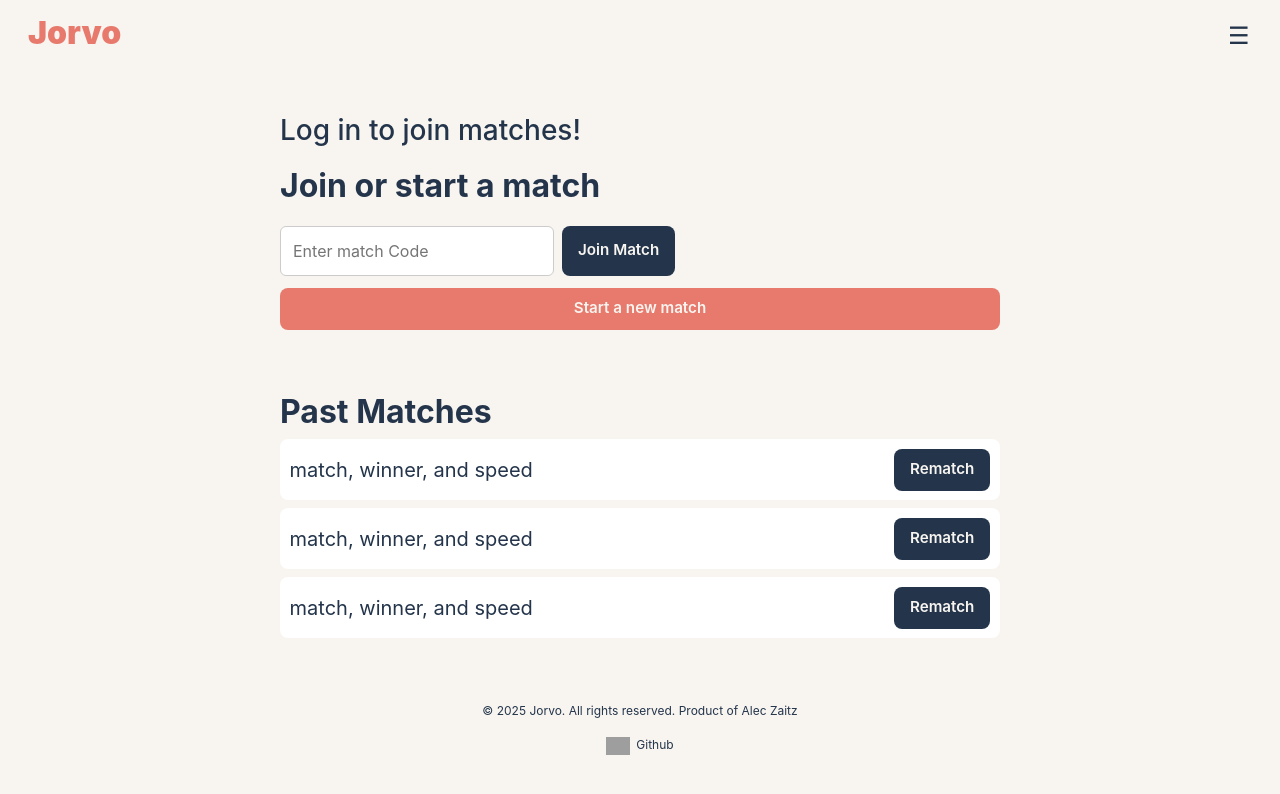
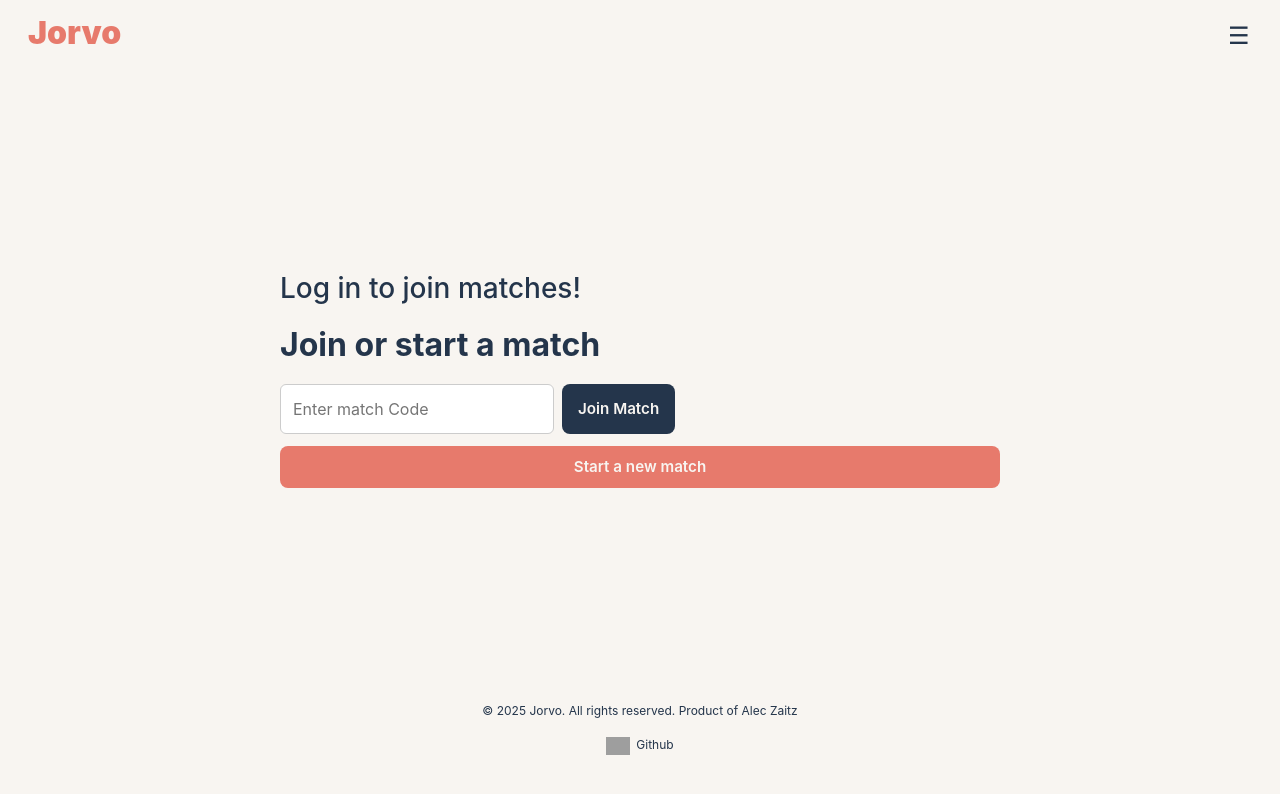
Before and after one commit to aleczaitz/startup, a React (Vite) app: page /home in a window 1280 px wide. Shown: the top 794 px of the page. Built offline with nearby package versions, Linux system fonts and the light colour scheme; grey boxes are pictures that could not be loaded.

Commit message:
added fake data to be loaded into the home page

```diff
--- /dev/null
+++ b/matches.json
@@ -0,0 +1,23 @@
+[
+    {
+        "id": 1234,
+        "player1": "Alec",
+        "player2": "Jordan",
+        "winner": "Alec",
+        "duration": "5m 32s"
+    },
+    {
+        "id": 1235,
+        "player1": "Alec",
+        "player2": "Taylor",
+        "winner": "Taylor",
+        "duration": "3m 45s"
+    },
+    {
+        "id": 1236,
+        "player1": "Alec",
+        "player2": "Morgan",
+        "winner": "Alec",
+        "duration": "4m 10s"
+    }
+]
--- a/src/friends/friends.jsx
+++ b/src/friends/friends.jsx
@@ -5,6 +5,7 @@ export function Friends() {
   return (
         <main>
             <section className="addFriendSection">
+                {}
                 <h2>Friends</h2>
                 <input type="text" placeholder="Enter Friend's Name" className="friendInput"/>
                 <button className="accentButton">Add Friend</button>
--- a/src/home/home.jsx
+++ b/src/home/home.jsx
@@ -1,7 +1,13 @@
 import React from 'react';
 import './home.css';
+import matchesData from '../../matches.json';
 
 export function Home({user}) {
+
+  const matches = () => {
+
+  }
+
   return (
     <main>
         <section className="matchStartSection">
@@ -13,14 +19,17 @@ export function Home({user}) {
             </div>
             <button className="accentButton">Start a new match</button>
         </section>
-        <section className="listSection">
+        {user && <section className="listSection">
             <h2>Past Matches</h2>
             <ul>
-                <li className="listItem">match, winner, and speed <button className="primaryButton">Rematch</button></li>
-                <li className="listItem">match, winner, and speed <button className="primaryButton">Rematch</button></li>
-                <li className="listItem">match, winner, and speed <button className="primaryButton">Rematch</button></li>
+              {matchesData.map((match) => (
+                <li className="listItem" key={match.id}>
+                  {user} vs {match.player2}  -  Winner: {user}  -  Duration: {match.duration}
+                  <button className="primaryButton">Rematch</button>
+                </li>
+              ))}
             </ul>
-        </section>
+        </section>}
     </main>
   );
 }
```
